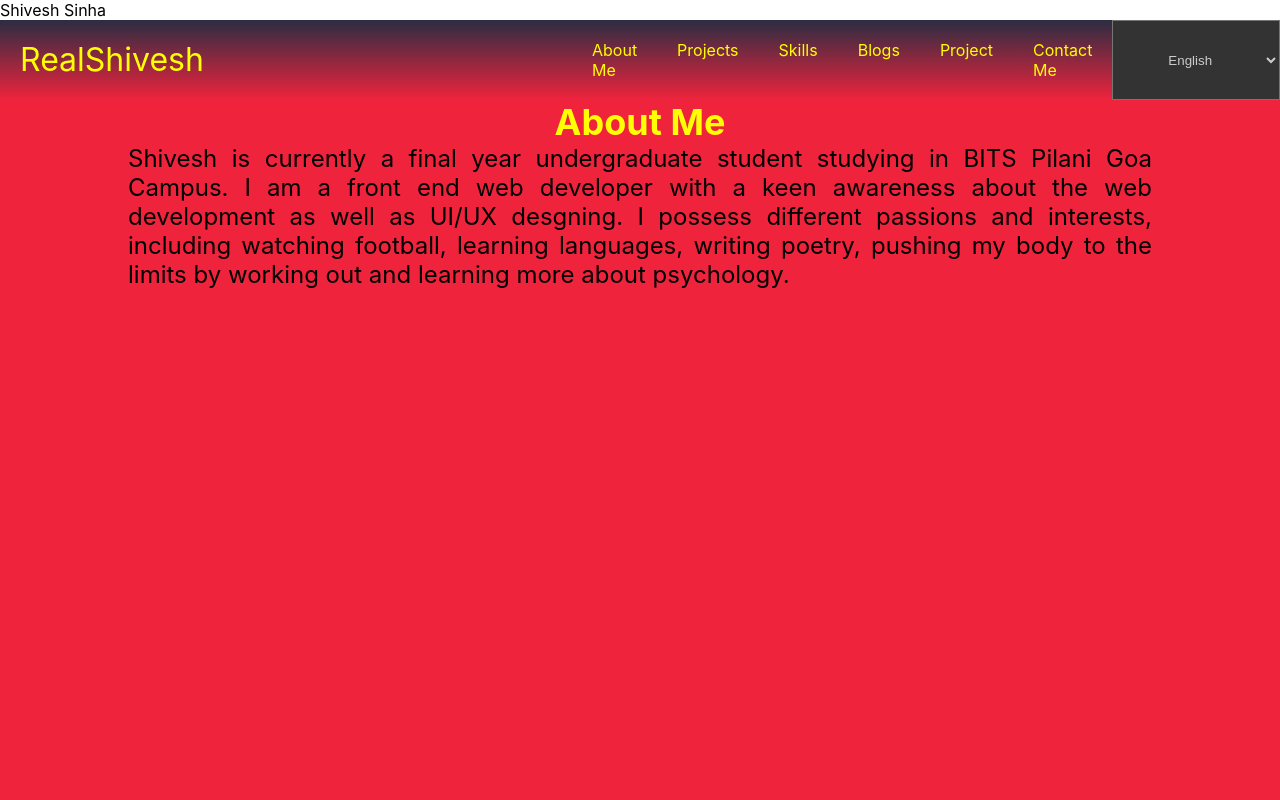
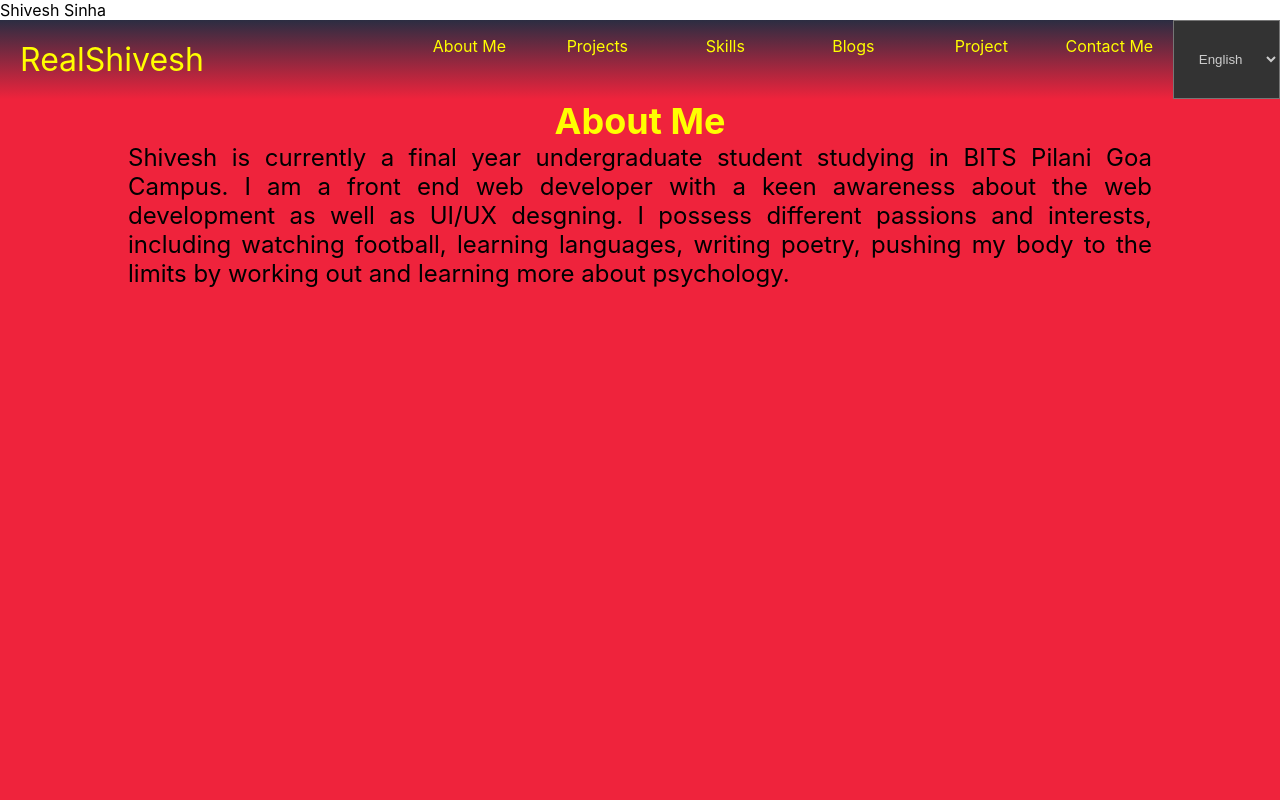
Before and after one commit to RealShivesh/portfolio, a React (Create React App) app: page / in a window 1280 px wide. Shown: the top 800 px of the page. Built offline with nearby package versions, Linux system fonts and the light colour scheme.

Commit message:
makes some unit changes in styling

```diff
--- a/src/components/Navigation.jsx
+++ b/src/components/Navigation.jsx
@@ -41,9 +41,9 @@ const MenuBar = styled.nav`
 
 const MenuButton = styled.div`
   display: flex;
-  width: 40px;
-  height: 40px;
-  margin: 10px 20px;
+  width: 2.5em;
+  height: 2.5em;
+  margin: 0.625em 1.25em;
   color: #aaaa33;
   text-decoration: none;
   justify-content: flex-end;
@@ -63,15 +63,17 @@ const MenuButton = styled.div`
 `
 
 const NavLink = styled.a`
-  padding: 20px;
-
+  padding: 1em;
+  width: 6em;
   color: yellow;
   text-decoration: none;
+  text-align: center;
+  vertical-align: middle;
 
   &:hover {
     background: #33333333;
   }
-  @media only screen and (max-width: 768px) {
+  @media only screen and (max-width: 992px) {
     align-items: flex-start;
     width: 100%;
     text-align: center;
@@ -92,10 +94,10 @@ const BrandLink = styled.a`
 `
 
 const LanguageSelector = styled.select`
-  width: 100%;
+  width: 8em;
   background: #333;
   color: #ccc;
-  padding: 20px;
+  padding: 1em;
   text-align: center;
 `
 
```
